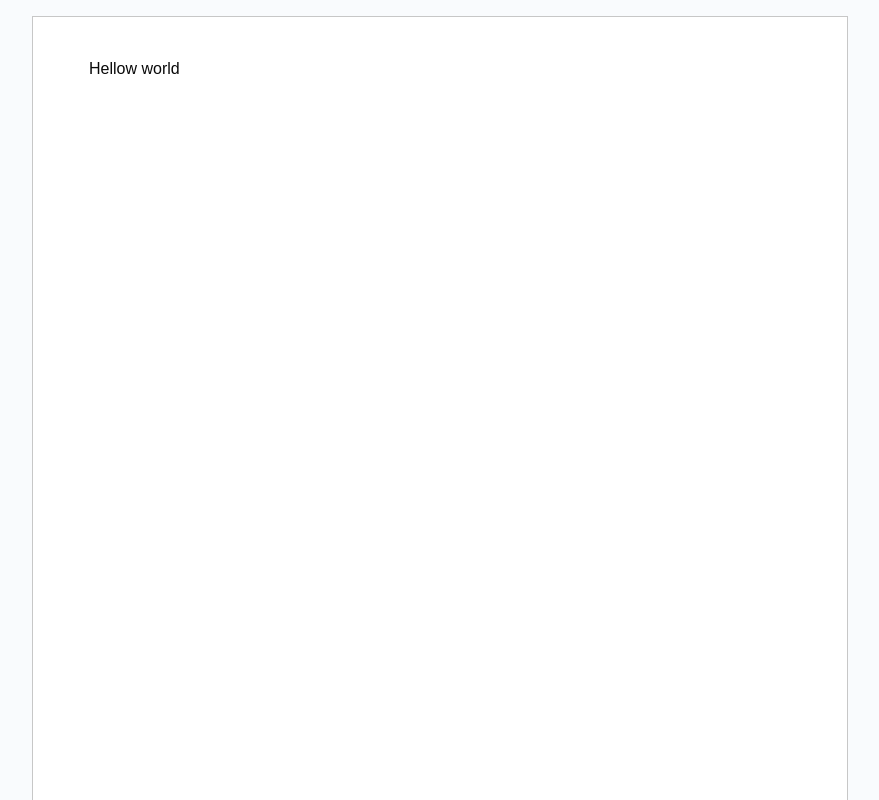
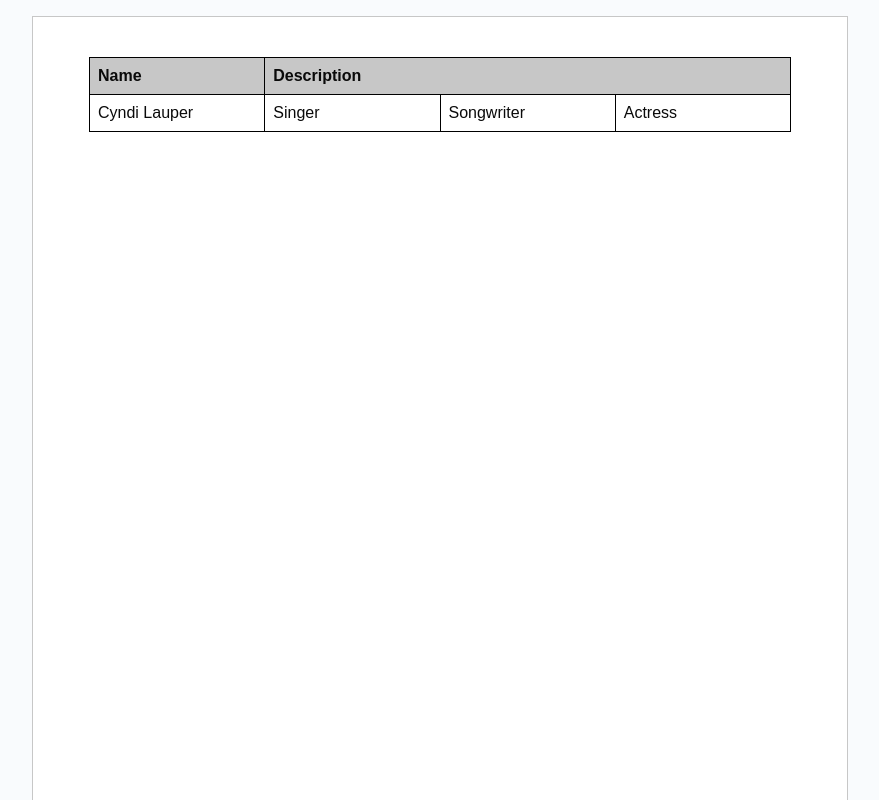
Before and after one commit to Ryuuutaaa/google-doc-clone, a Next.js app: page /documents/123 in a window 1280 px wide. Shown: the top 800 px of the page, without its empty margins (200-1079 px from the left). Built offline with nearby package versions, Linux system fonts and the light colour scheme.

Commit message:
feat: initialize table content structure in editor component

```diff
--- a/src/app/documents/[documentId]/editor.tsx
+++ b/src/app/documents/[documentId]/editor.tsx
@@ -4,12 +4,11 @@
 import TaskItem from "@tiptap/extension-task-item";
 import TaskList from "@tiptap/extension-task-list";
 
-import Table from '@tiptap/extension-table'
-import TableCell from '@tiptap/extension-table-cell'
-import TableHeader from '@tiptap/extension-table-header'
-import TableRow from '@tiptap/extension-table-row'
+import Table from "@tiptap/extension-table";
+import TableCell from "@tiptap/extension-table-cell";
+import TableHeader from "@tiptap/extension-table-header";
+import TableRow from "@tiptap/extension-table-row";
 import { useEditor, EditorContent } from "@tiptap/react";
-
 
 export const Editor = () => {
   const editor = useEditor({
@@ -32,7 +31,22 @@
       }),
       TaskList,
     ],
-    content: "<p>Hellow world</p>",
+    content: `
+        <table>
+          <tbody>
+            <tr>
+              <th>Name</th>
+              <th colspan="3">Description</th>
+            </tr>
+            <tr>
+              <td>Cyndi Lauper</td>
+              <td>Singer</td>
+              <td>Songwriter</td>
+              <td>Actress</td>
+            </tr>
+          </tbody>
+        </table>
+      `,
   });
   return (
     <div className="size-full overflow-x-auto bg-[#F9FBFD] px-4 print:p-0 print:bg-white print:overflow-visible">
```
